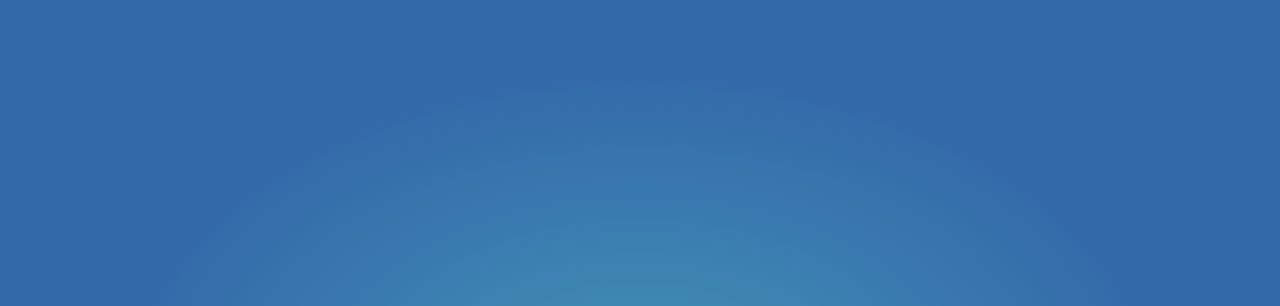
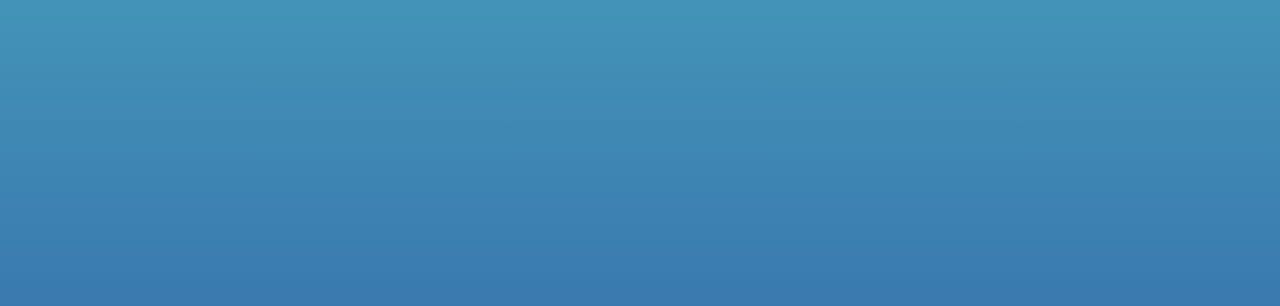
Before and after one commit to bsteinlo/rippletrade-loader, a plain HTML site: page index.html in a window 1280 px wide. Shown: the top 306 px of the page. Drawn offline with nearby package versions, Linux system fonts and the light colour scheme.

Commit message:
updated bg

```diff
--- a/css/custom.css
+++ b/css/custom.css
@@ -168,14 +168,13 @@ custom stuff
 
 .site-wrapper {
 background: #4393b8; /* Old browsers */
-background: -moz-radial-gradient(center, ellipse cover,  #4393b8 0%, #346aa9 57%, #346aa9 100%); /* FF3.6+ */
-background: -webkit-gradient(radial, center center, 0px, center center, 100%, color-stop(0%,#4393b8), color-stop(57%,#346aa9), color-stop(100%,#346aa9)); /* Chrome,Safari4+ */
-background: -webkit-radial-gradient(center, ellipse cover,  #4393b8 0%,#346aa9 57%,#346aa9 100%); /* Chrome10+,Safari5.1+ */
-background: -o-radial-gradient(center, ellipse cover,  #4393b8 0%,#346aa9 57%,#346aa9 100%); /* Opera 12+ */
-background: -ms-radial-gradient(center, ellipse cover,  #4393b8 0%,#346aa9 57%,#346aa9 100%); /* IE10+ */
-background: radial-gradient(ellipse at center,  #4393b8 0%,#346aa9 57%,#346aa9 100%); /* W3C */
-filter: progid:DXImageTransform.Microsoft.gradient( startColorstr='#4393b8', endColorstr='#346aa9',GradientType=1 ); /* IE6-9 fallback on horizontal gradient */
-
+background: -moz-linear-gradient(top,  #4393b8 0%, #346aa9 61%, #346aa9 100%); /* FF3.6+ */
+background: -webkit-gradient(linear, left top, left bottom, color-stop(0%,#4393b8), color-stop(61%,#346aa9), color-stop(100%,#346aa9)); /* Chrome,Safari4+ */
+background: -webkit-linear-gradient(top,  #4393b8 0%,#346aa9 61%,#346aa9 100%); /* Chrome10+,Safari5.1+ */
+background: -o-linear-gradient(top,  #4393b8 0%,#346aa9 61%,#346aa9 100%); /* Opera 11.10+ */
+background: -ms-linear-gradient(top,  #4393b8 0%,#346aa9 61%,#346aa9 100%); /* IE10+ */
+background: linear-gradient(to bottom,  #4393b8 0%,#346aa9 61%,#346aa9 100%); /* W3C */
+filter: progid:DXImageTransform.Microsoft.gradient( startColorstr='#4393b8', endColorstr='#346aa9',GradientType=0 ); /* IE6-9 */
 	position: absolute;
 }
 
```
